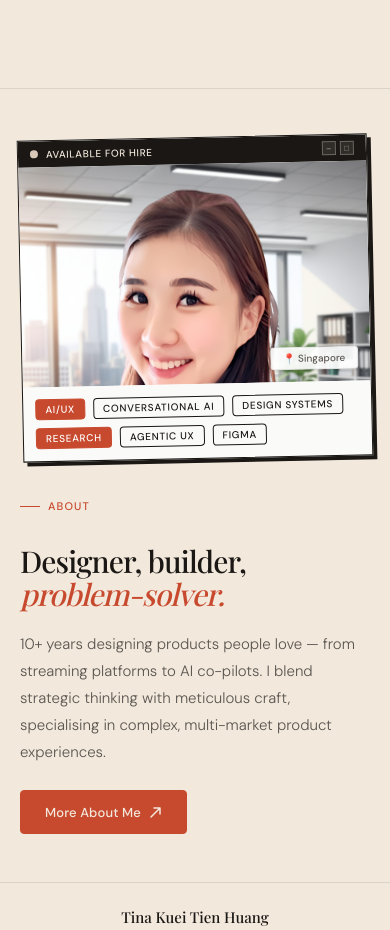
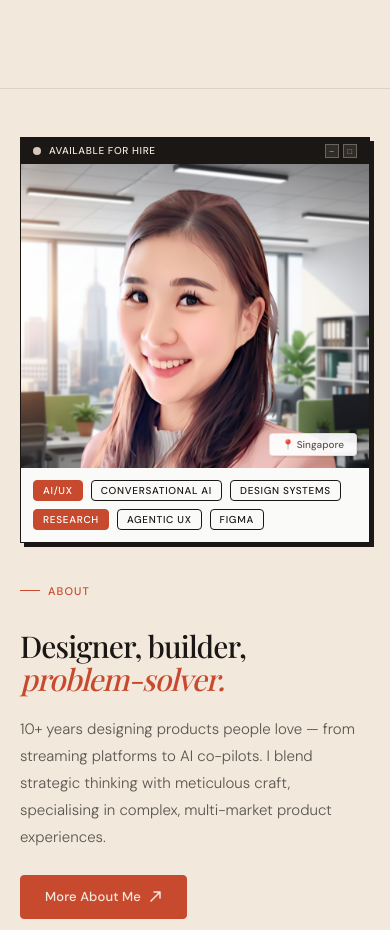
Before and after one commit to kt-huang-34/portfolio-v2, a Next.js app in the folder nextjs-app/: page / in a window 390 px wide. Shown: the part 4840-5770 px from the top of the page. Built offline with nearby package versions, Linux system fonts and the light colour scheme.

Commit message:
update mobile design

```diff
--- a/nextjs-app/src/components/home/sections.css
+++ b/nextjs-app/src/components/home/sections.css
@@ -204,13 +204,14 @@
 
 .portrait-skills {
   width: 320px;
+  max-width: 100%;
   transform: rotate(-1.2deg);
 }
 
 .portrait-skills-photo {
   position: relative;
   width: 100%;
-  height: 280px;
+  aspect-ratio: 4 / 3.5;
   overflow: hidden;
 }
 
@@ -414,10 +415,7 @@
 
   .portrait-skills {
     width: 100%;
-  }
-
-  .portrait-skills-photo {
-    height: 220px;
+    transform: none;
   }
 
   .about-teaser-body {
```
